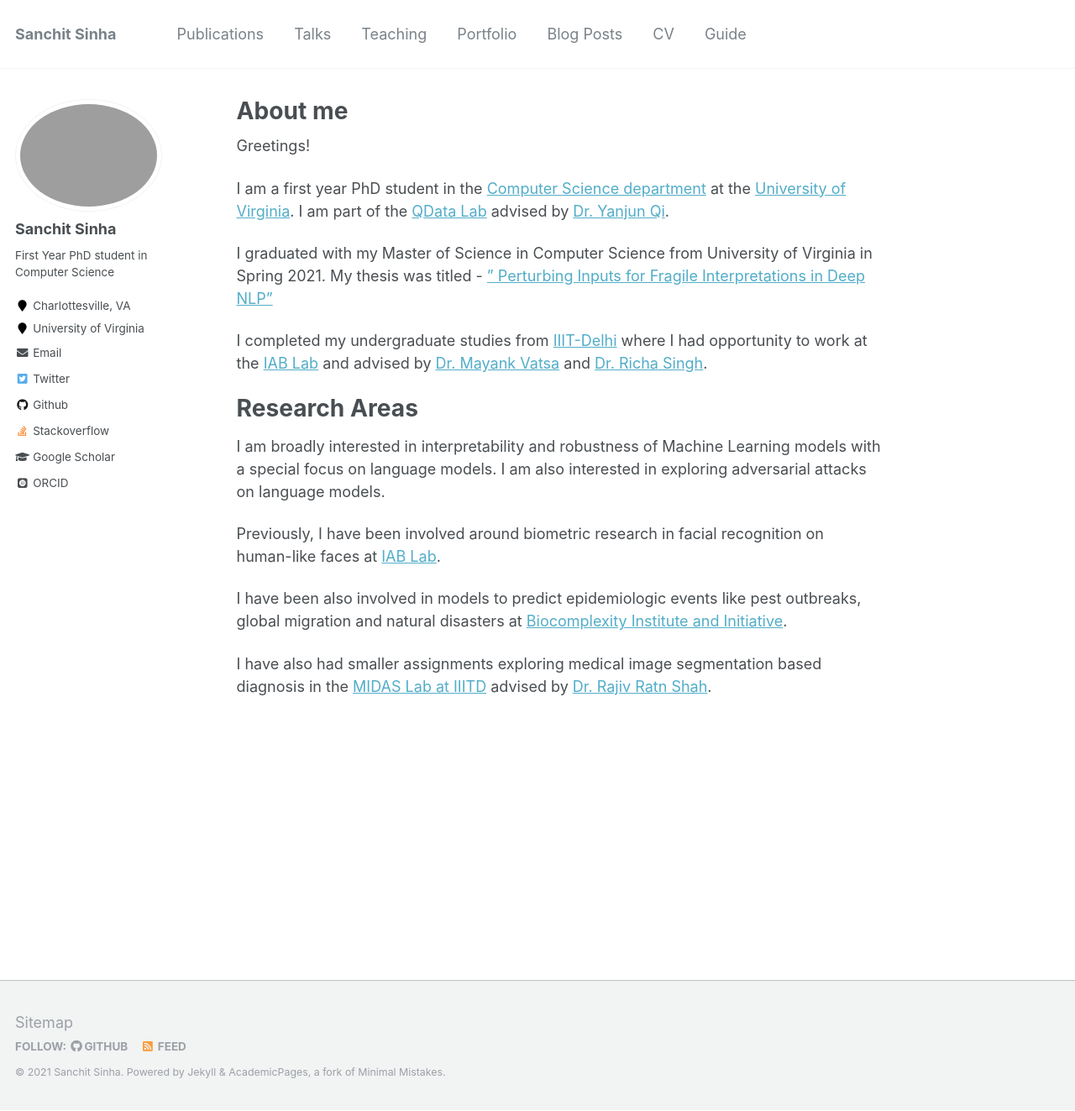
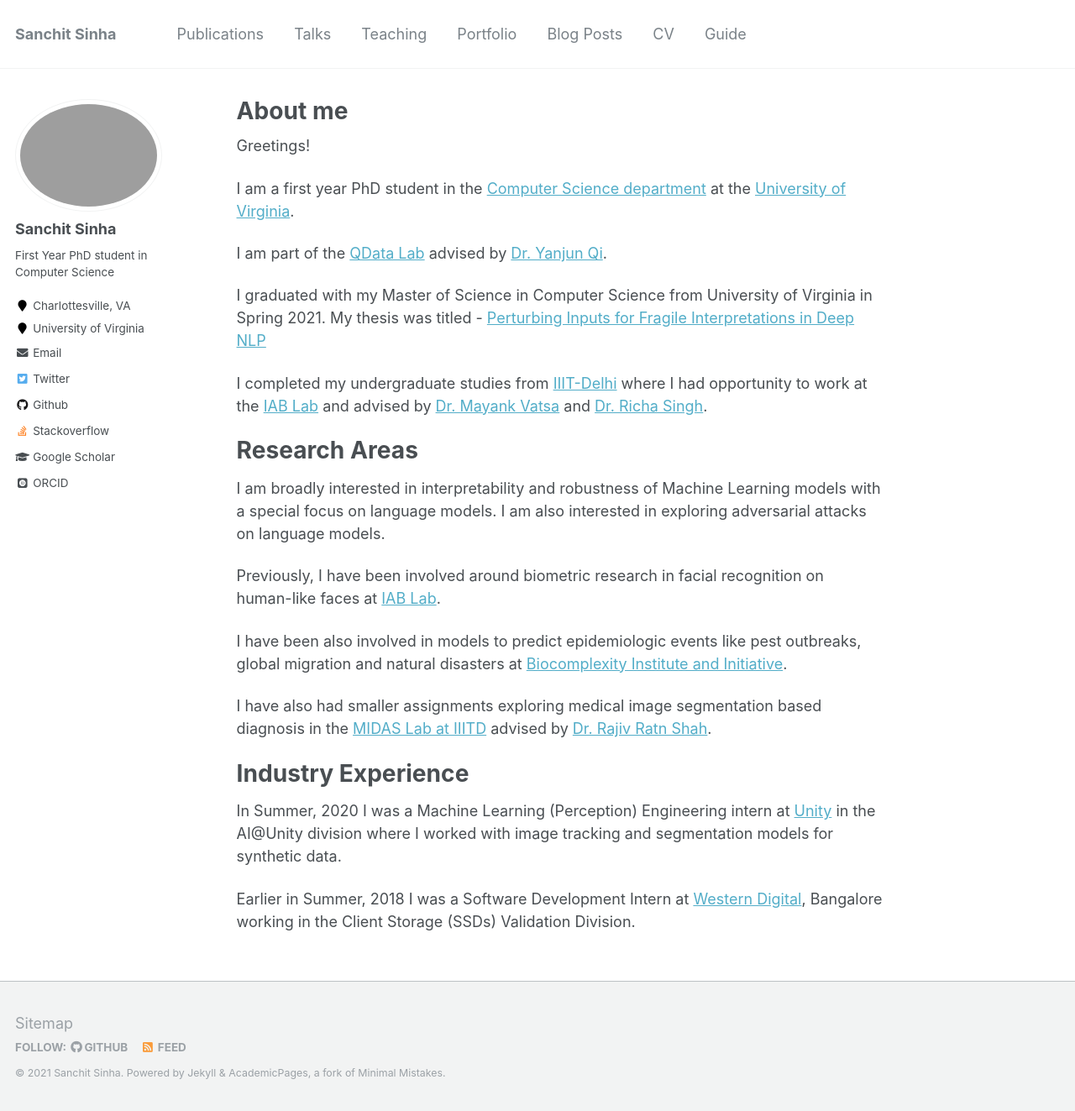
Before and after one commit to sanchit97/sanchit97.github.io, a Jekyll site: the page built from _pages/about.md, in a window 1280 px wide and 1323 px high. Shown: the whole window at 84% size. Built offline with Jekyll 4.4.1, drawn with Linux system fonts in a browser that asks for light colours; some web fonts are replaced.

Commit message:
[CODE] Add about info

```diff
--- a/_pages/about.md
+++ b/_pages/about.md
@@ -9,10 +9,12 @@
 ---
 Greetings!
 
-I am a first year PhD student in the [Computer Science department](https://engineering.virginia.edu/departments/computer-science) at the [University of Virginia](https://engineering.virginia.edu/). I am part of the [QData Lab](https://qdata.github.io/qdata-page/) advised by [Dr. Yanjun Qi](https://www.cs.virginia.edu/yanjun/).
+I am a first year PhD student in the [Computer Science department](https://engineering.virginia.edu/departments/computer-science) at the [University of Virginia](https://engineering.virginia.edu/).
 
-I graduated with my Master of Science in Computer Science from University of Virginia in Spring 2021. My thesis was titled - ["
-Perturbing Inputs for Fragile Interpretations in Deep NLP"](https://libraetd.lib.virginia.edu/public_view/ft848r240)
+I am part of the [QData Lab](https://qdata.github.io/qdata-page/) advised by [Dr. Yanjun Qi](https://www.cs.virginia.edu/yanjun/).
+
+I graduated with my Master of Science in Computer Science from University of Virginia in Spring 2021. My thesis was titled - [
+Perturbing Inputs for Fragile Interpretations in Deep NLP](https://libraetd.lib.virginia.edu/public_view/ft848r240)
 
 I completed my undergraduate studies from [IIIT-Delhi](https://www.iiitd.ac.in/) where I had opportunity to work at the [IAB Lab](http://iab-rubric.org/) and advised by [Dr. Mayank Vatsa](http://home.iitj.ac.in/~mvatsa/) and [Dr. Richa Singh](http://home.iitj.ac.in/~richa/).
 
@@ -25,3 +27,9 @@
 I have been also involved in models to predict epidemiologic events like pest outbreaks, global migration and natural disasters at [Biocomplexity Institute and Initiative](https://biocomplexity.virginia.edu/).
 
 I have also had smaller assignments exploring medical image segmentation based diagnosis in the [MIDAS Lab at IIITD](http://midas.iiitd.edu.in/) advised by [Dr. Rajiv Ratn Shah](http://midas.iiitd.edu.in/team/rajiv-ratn-shah.html).
+
+Industry Experience
+======
+In Summer, 2020 I was a Machine Learning (Perception) Engineering intern at [Unity](https://unity.com/) in the AI@Unity division where I worked with image tracking and segmentation models for synthetic data.
+
+Earlier in Summer, 2018 I was a Software Development Intern at [Western Digital](https://www.westerndigital.com/), Bangalore working in the Client Storage (SSDs) Validation Division.
```
